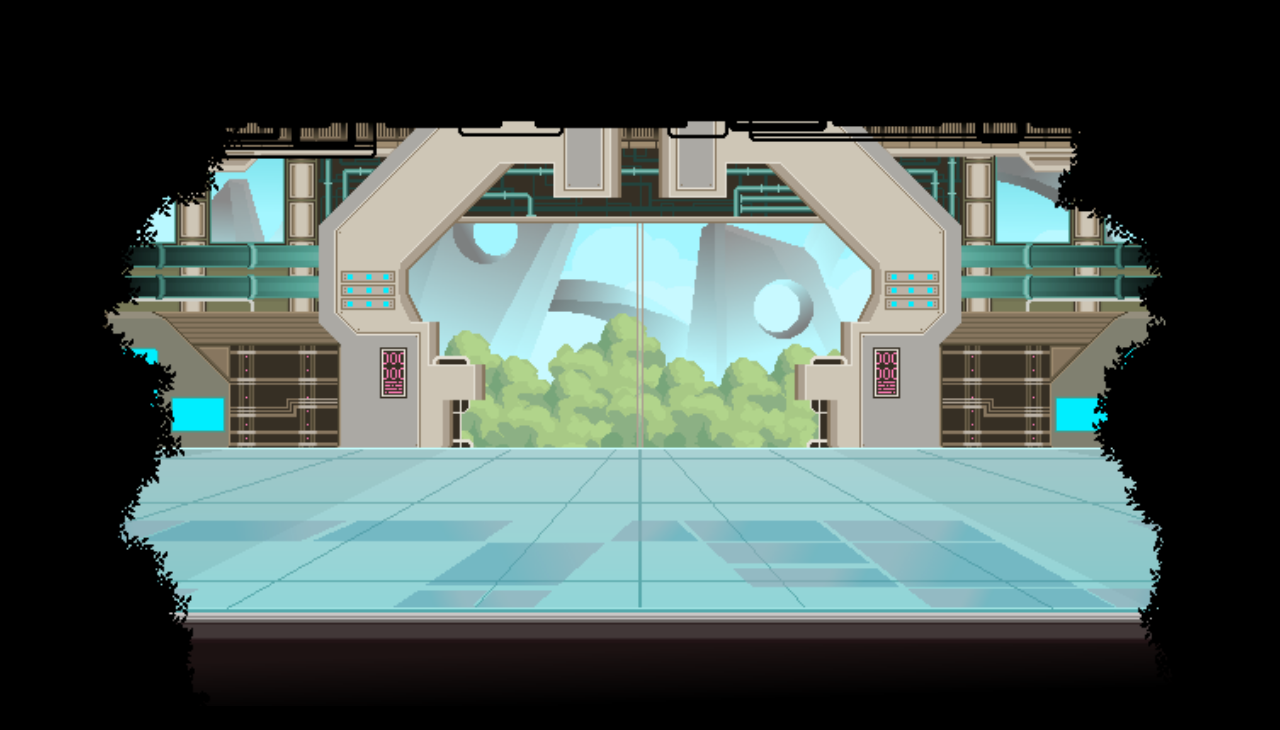
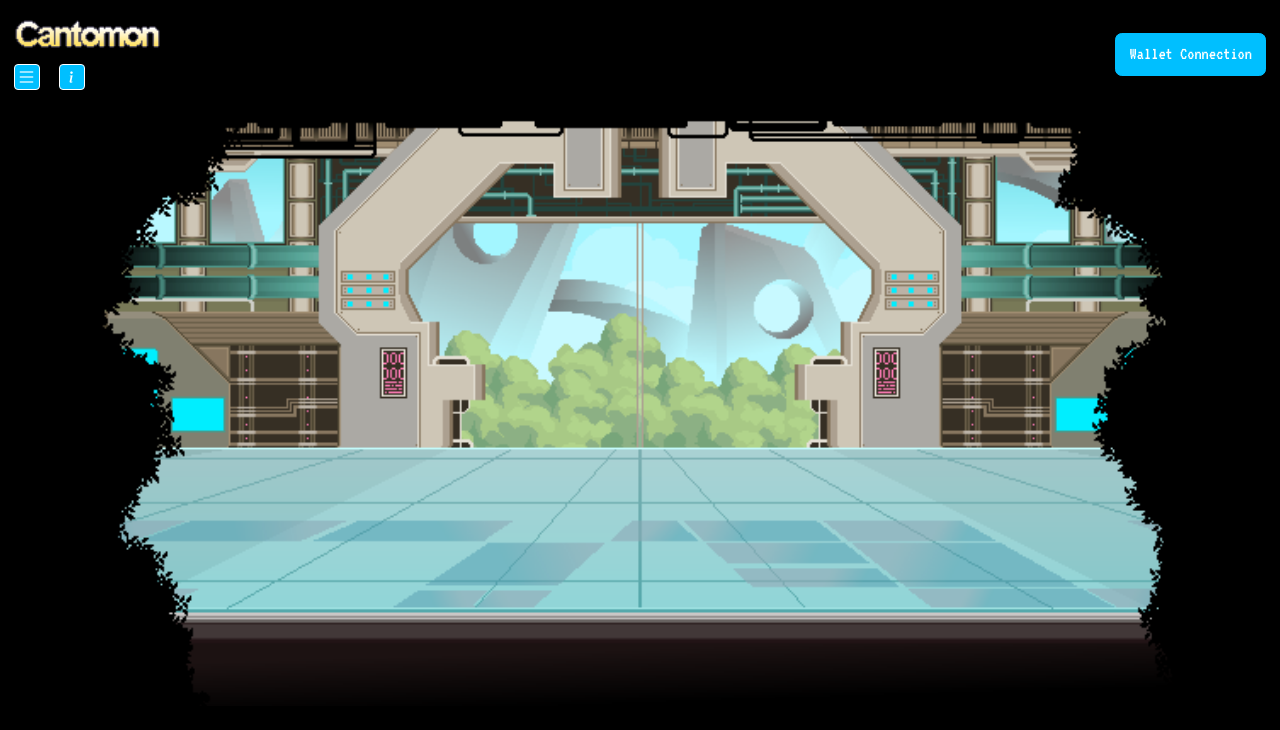
Before and after one commit to PxGnome/coh07-cantomon, a Next.js app in the folder frontend/: page / in a window 1280 px wide. Shown: the top 730 px of the page. Built offline with nearby package versions, Linux system fonts and the light colour scheme.

Commit message:
Styling Header and Add Logo

```diff
--- a/frontend/src/components/header.js
+++ b/frontend/src/components/header.js
@@ -1,9 +1,31 @@
 // components/header.js
 import React from "react";
+import Link from "next/link";
+import Image from "next/image";
+import Logo from "./../assets/logo.png";
 
 export default function Header() {
     return (
         <header>
+            <nav className="navbar">
+                <div className="container-fluid">
+                    <div className="left">
+                        <div className="row logo-wrapper">
+                            <Image src={Logo} className="logo" alt="logo cantomon" />
+                        </div>
+                        <div className="row menu-wrapper">
+                            <Link className='main menu' href='#'><i className='bi bi-list'></i></Link>
+                            <Link className='info menu' href='#'><i className='bi bi-info'></i></Link>
+                        </div>
+                    </div>
+                    <div className="center">
+
+                    </div>
+                    <div className="right">
+                        <button className="btn btn-primary">Wallet Connection</button>
+                    </div>
+                </div>
+            </nav>
         </header>
     )
 }
--- a/frontend/src/styles/customBootstrap.scss
+++ b/frontend/src/styles/customBootstrap.scss
@@ -1,5 +1,5 @@
 $theme-colors: (
-  'primary': #3dccc7,
+  'primary': deepskyblue,
   'secondary': #68d8d6,
   'success': #22e11c,
   'info': #d8a73e,
--- a/frontend/src/styles/globals.scss
+++ b/frontend/src/styles/globals.scss
@@ -1,6 +1,18 @@
 @import "../../node_modules/bootstrap/scss/functions";
 @import "../../node_modules/bootstrap/scss/variables";
 @import "../../node_modules/bootstrap/scss/mixins";
+
+@font-face {
+  font-family: "VT323";
+  src: url("./../assets/font/VT323-Regular.ttf");
+}
+
+html, body {
+  font-family: 'VT323', monospace;
+  font-size: 18px;
+  margin: 0;
+  padding: 0;
+}
 
 body {
   background-image: url("./../assets/background.png");
@@ -10,7 +22,21 @@ body {
   align-items: center;
   display: flex;
   background-color: black;
+  color: #09FF00;
 }
+a {
+  text-decoration: none;
+  color: #09FF00;
+}
+
+a:hover {
+  color: #09FF00;
+}
+
+.btn {
+  color: white;
+}
+
 .holder {
   .main-wrapper {
     width: 100vw;
@@ -18,6 +44,7 @@ body {
 
     header,
     footer {
+      width: 100%;
       height: 85px;
       position: fixed;
 
@@ -25,6 +52,49 @@ body {
 
     header {
       top: 0;
+
+      .center {
+        position: relative;
+        bottom: 6px;
+        left: 52px;
+      }
+      .left, .right {
+        position: relative;
+        top: 10px;
+      }
+
+      .left {
+        .logo {
+          height: 30px;
+        }
+        .menu-wrapper {
+          font-size: 25px;
+          display: flex;
+          flex-direction: row;
+          gap: 0px;
+
+          a {
+            padding-top: 15px;
+            align-items: center;
+            width: 45px;
+
+            i {
+              display: flex;
+              justify-content: center;
+              align-items: center;
+              font-size: 20px;
+              border: solid white 1px;
+              padding: 2px;
+              padding-left: 12px;
+              padding-right: 12px;
+              border-radius: 4px;
+              font-weight: 900;
+              background-color: deepskyblue;
+              color: white;
+            }
+          }
+        }
+      }
     }
 
     footer {
@@ -32,6 +102,7 @@ body {
     }
 
     main {
+      width: 100%;
       padding-top: 85px;
       padding-bottom: 85px;
     }
```
Also changed, not shown: frontend/src/assets/font/VT323-Regular.ttf (added), frontend/src/assets/logo.png (added).
